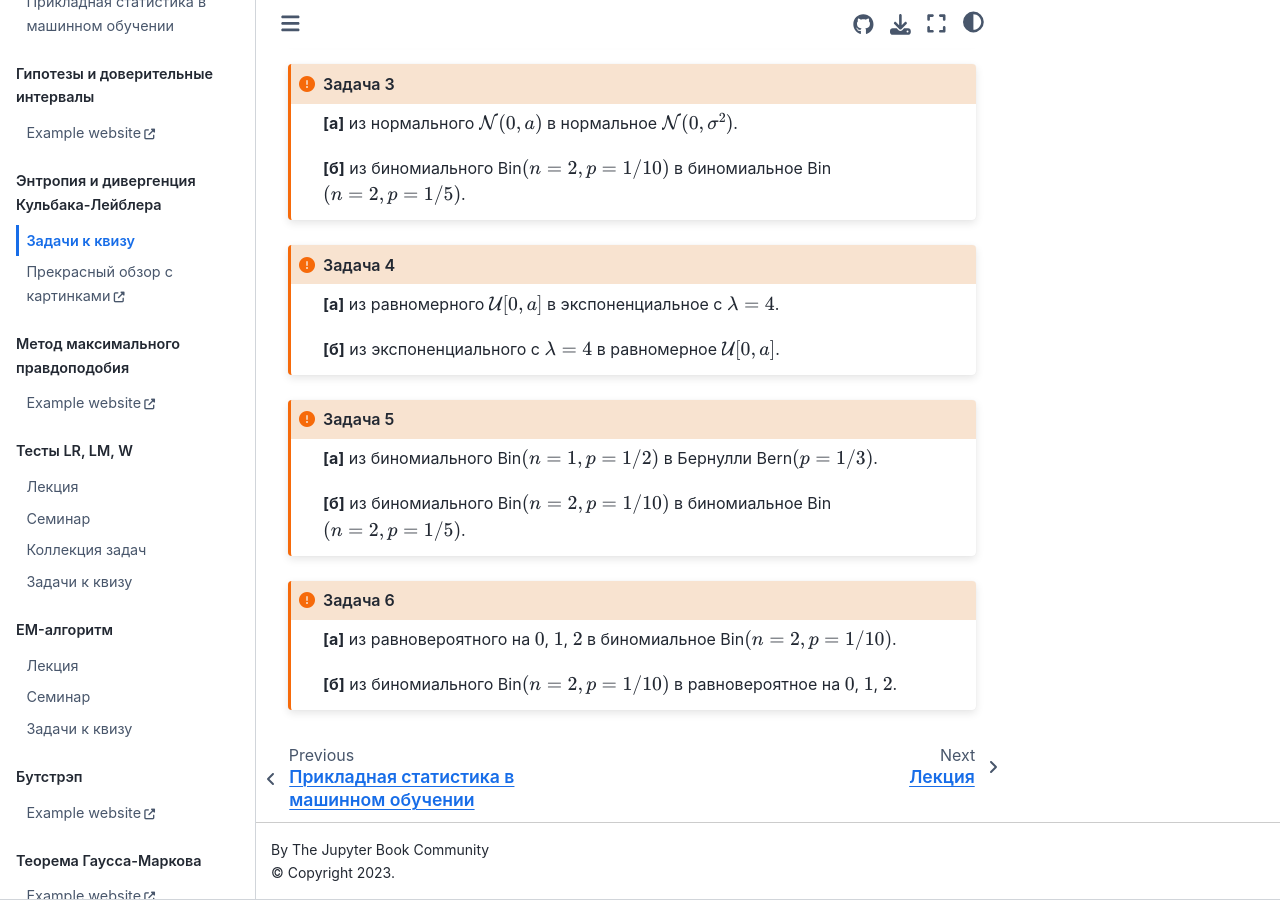
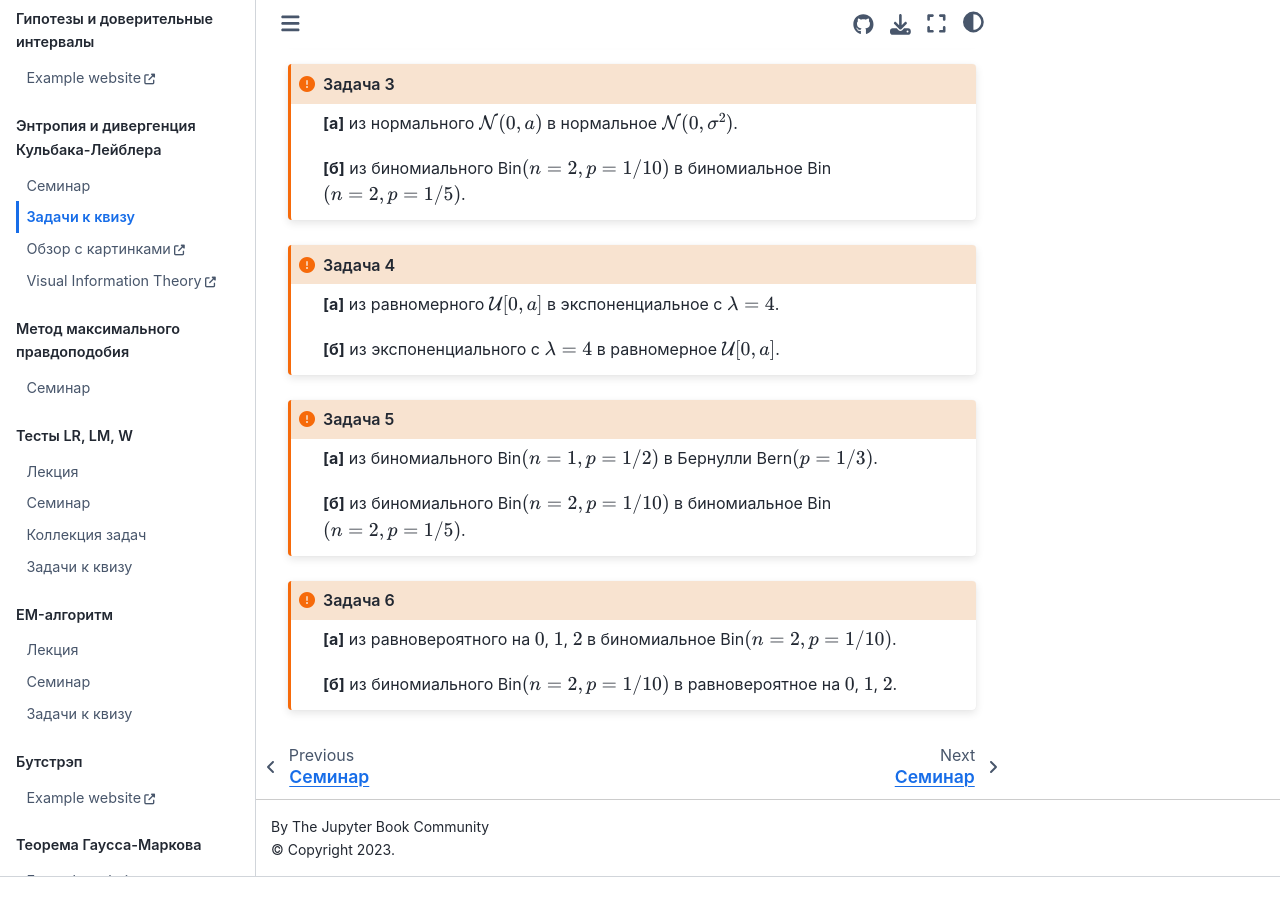
Before and after one commit to AIshutin/psmo_book, a Jupyter Book: the page built from content/entropy_kl/quiz.md, in a window 1280 px wide and 900 px high, scrolled down 685 px. Built offline with Jupyter Book 1.0.4 settings and Sphinx 7.4.7 and the Sphinx Book theme 1.1.4, drawn with Linux system fonts in a browser that asks for light colours; after the commit the page ends 1562 px from its top, so only the background shows below that.

```diff
--- a/_toc.yml
+++ b/_toc.yml
@@ -12,13 +12,15 @@ parts:
       title: Example website
   - caption: Энтропия и дивергенция Кульбака-Лейблера
     chapters:
+    - file: content/entropy_kl/seminar.md
     - file: content/entropy_kl/quiz.md
     - url: http://www.cs.cmu.edu/~venkatg/teaching/ITCS-spr2013/notes/lect-jan22.pdf
-      title: Прекрасный обзор с картинками
+      title: Обзор с картинками
+    - url: https://colah.github.io/posts/2015-09-Visual-Information/
+      title: Visual Information Theory
   - caption: Метод максимального правдоподобия
     chapters:
-    - url: https://example.com
-      title: Example website
+    - file: content/ML/seminar.md
   - caption: Тесты LR, LM, W
     chapters:
     - file: content/lr_lm_w/lecture.md
```
Also changed, not shown: content/ML/seminar.md (added, +50 -0 lines), content/entropy_kl/seminar.md (added, +27 -0 lines).
